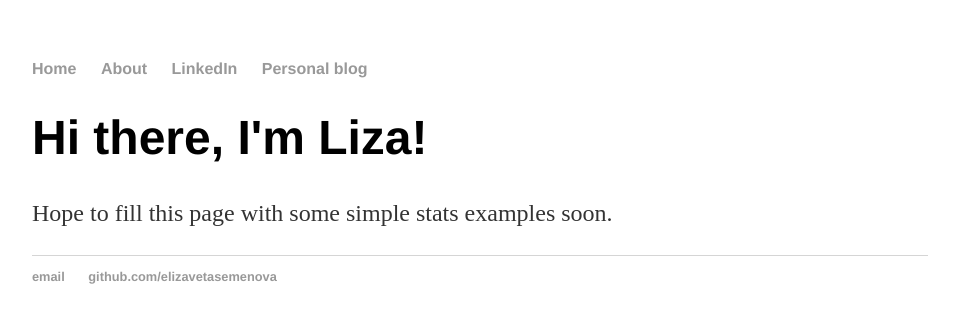
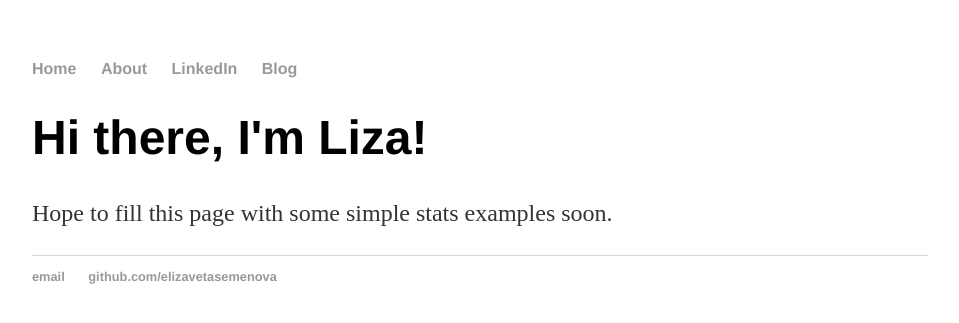
Before and after one commit to elizavetasemenova/elizavetasemenova.github.io, a Jekyll site: the page built from index.html, in a window 1280 px wide. Shown: the top 323 px of the page, without its empty margins (160-1119 px from the left). Built offline with Jekyll 4.4.1, drawn with Linux system fonts in a browser that asks for light colours.

Commit message:
Update default.html

```diff
--- a/_layouts/default.html
+++ b/_layouts/default.html
@@ -11,7 +11,7 @@
 	        		<li><a href="/">Home</a></li>
 		        	<li><a href="/about">About</a></li>
 	        		<li><a href="https://www.linkedin.com/in/elizaveta-semenova-a63330a?trk=hp-identity-photo">LinkedIn</a></li>
-        		        <li><a href="http://lizasemenova.blogspot.ch">Personal blog</a></li>
+        		        <li><a href="/blog">Blog</a></li>
     		        </ul>
 			</nav>
 			<div class="container">
```
